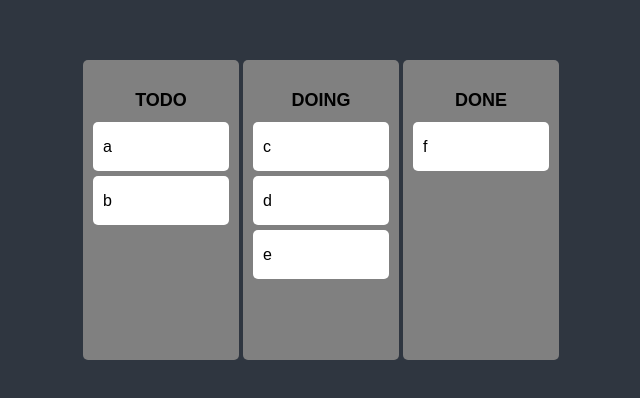
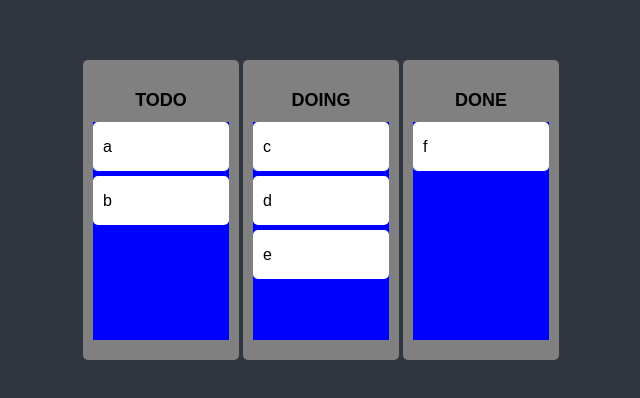
Before and after one commit to WooHyunKing/React-ToDoList, a React (Create React App) app: page /dd in a window 1280 px wide. Shown: the part 190-588 px from the top of the page, without its empty margins (319-959 px from the left). Built offline with nearby package versions, Linux system fonts and the light colour scheme; what recoil-persist would draw is missing.

Commit message:
Droppable Snapshot

```diff
--- a/src/components/Board.tsx
+++ b/src/components/Board.tsx
@@ -10,6 +10,8 @@
   border-radius: 5px;
   min-height: 300px;
   margin: 0 2px;
+  display: flex;
+  flex-direction: column;
 `;
 
 const Title = styled.h2`
@@ -17,6 +19,17 @@
   font-weight: 600;
   margin-bottom: 10px;
   font-size: 18px;
+`;
+
+interface IAreaProps {
+  isDraggingFromThis: boolean;
+  isDraggingOver: boolean;
+}
+
+const Area = styled.div<IAreaProps>`
+  background-color: ${(props) =>
+    props.isDraggingOver ? "pink" : props.isDraggingFromThis ? "red" : "blue"};
+  flex-grow: 1;
 `;
 
 interface IBoardProps {
@@ -29,13 +42,18 @@
     <Wrapper>
       <Title>{boardId.toUpperCase()}</Title>
       <Droppable droppableId={boardId}>
-        {(magic) => (
-          <div ref={magic.innerRef} {...magic.droppableProps}>
+        {(magic, info) => (
+          <Area
+            isDraggingFromThis={Boolean(info.draggingFromThisWith)}
+            isDraggingOver={info.isDraggingOver}
+            ref={magic.innerRef}
+            {...magic.droppableProps}
+          >
             {elements.map((element, index) => (
               <DraggableCard key={index} element={element} index={index} />
             ))}
             {magic.placeholder}
-          </div>
+          </Area>
         )}
       </Droppable>
     </Wrapper>
```
